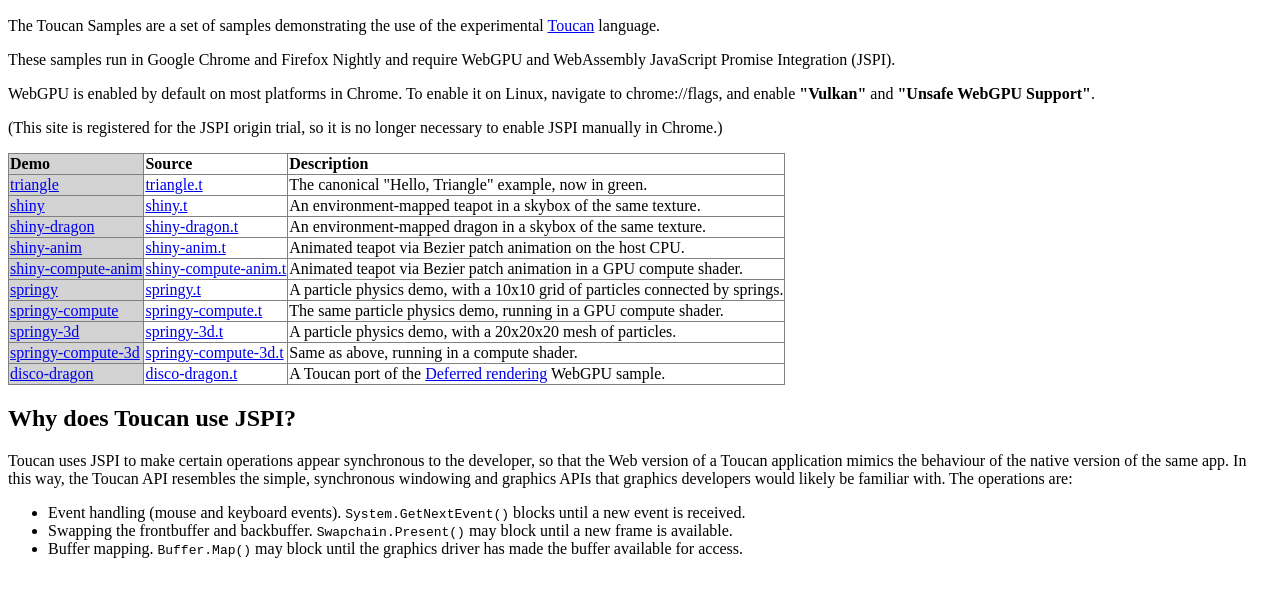
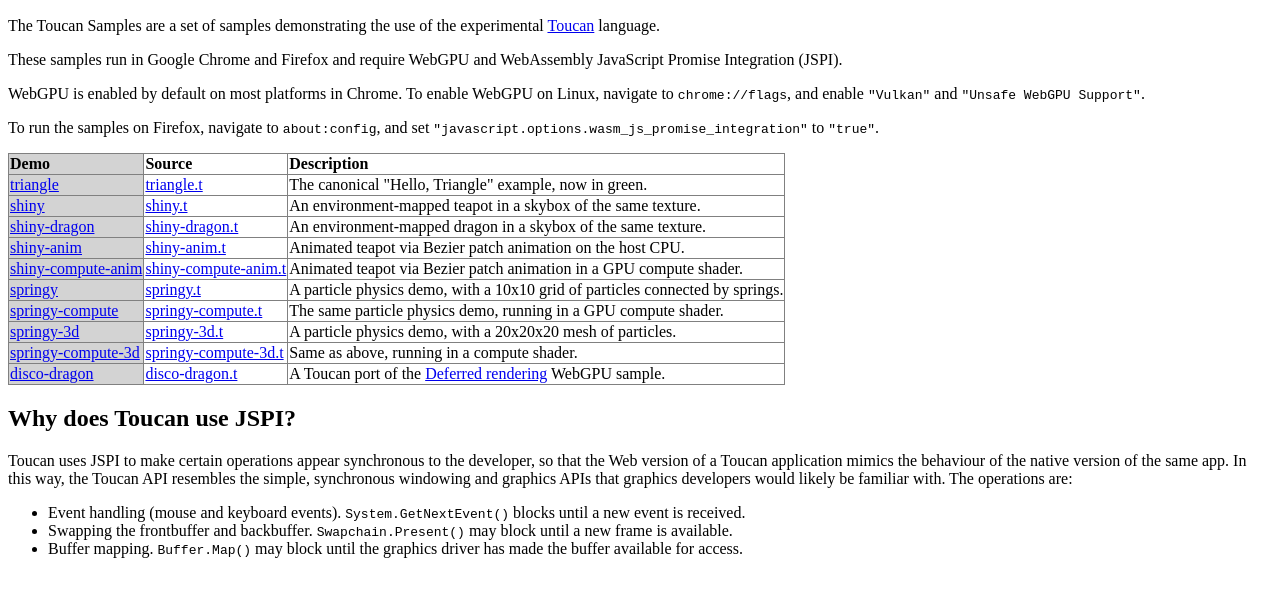
Before and after one commit to SenorBlanco/toucan-samples, a plain HTML site: page index.html in a window 1280 px wide. Shown: the part 122-718 px from the top of the page. Drawn offline with Linux system fonts and the light colour scheme.

Commit message:
Update Firefox launch instructions.

```diff
--- a/index.html
+++ b/index.html
@@ -9,15 +9,15 @@
 </p>
 
 <p>
-These samples run in Google Chrome and Firefox Nightly and require WebGPU and WebAssembly JavaScript Promise Integration (JSPI).
+These samples run in Google Chrome and Firefox and require WebGPU and WebAssembly JavaScript Promise Integration (JSPI).
 </p>
 
 <p>
-WebGPU is enabled by default on most platforms in Chrome. To enable it on Linux, navigate to chrome://flags, and enable <b>"Vulkan"</b> and <b>"Unsafe WebGPU Support"</b>.
+WebGPU is enabled by default on most platforms in Chrome. To enable WebGPU on Linux, navigate to <code>chrome://flags</code>, and enable <code>"Vulkan"</code> and <code>"Unsafe WebGPU Support"</code>.
 </p>
 
 <p>
-(This site is registered for the JSPI origin trial, so it is no longer necessary to enable JSPI manually in Chrome.)
+To run the samples on Firefox, navigate to <code>about:config</code>, and set <code>"javascript.options.wasm_js_promise_integration"</code> to <code>"true"</code>.
 </p>
 
 <table border=1 style="border-collapse: collapse;">
```
